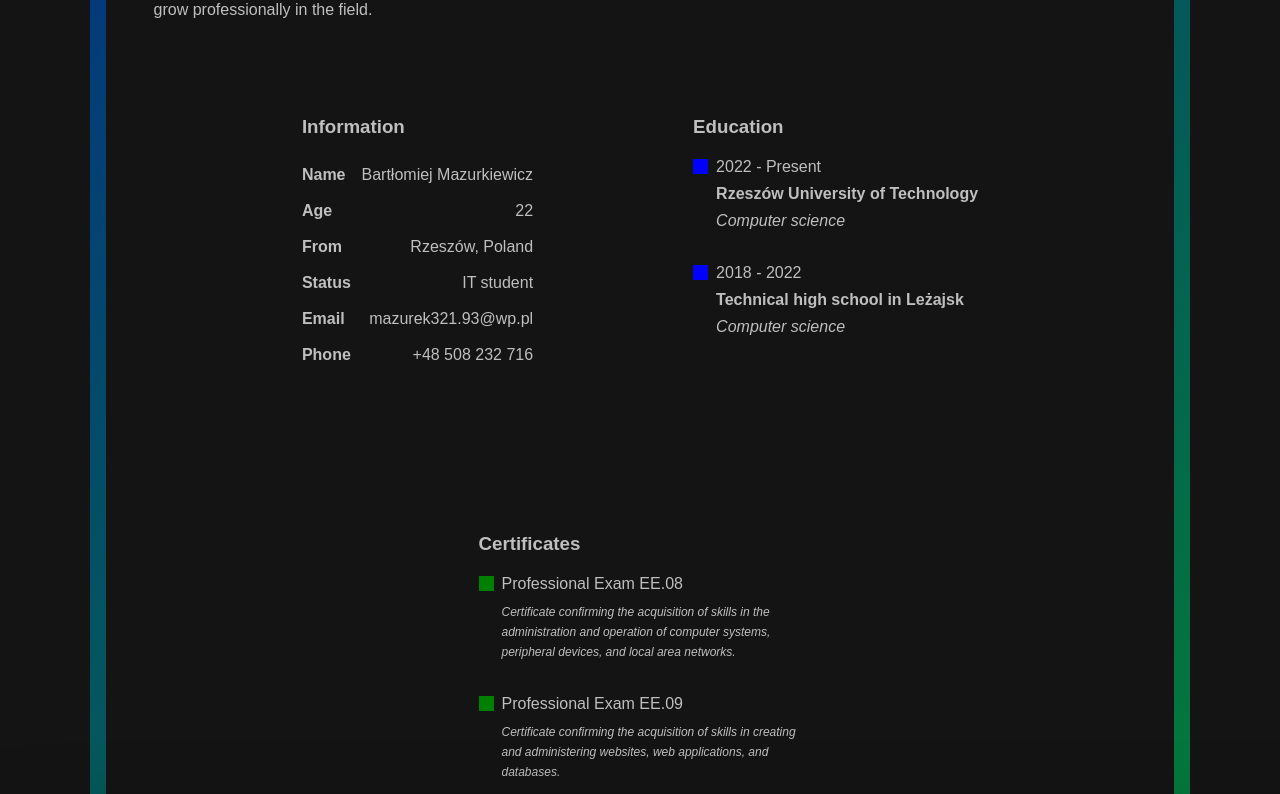
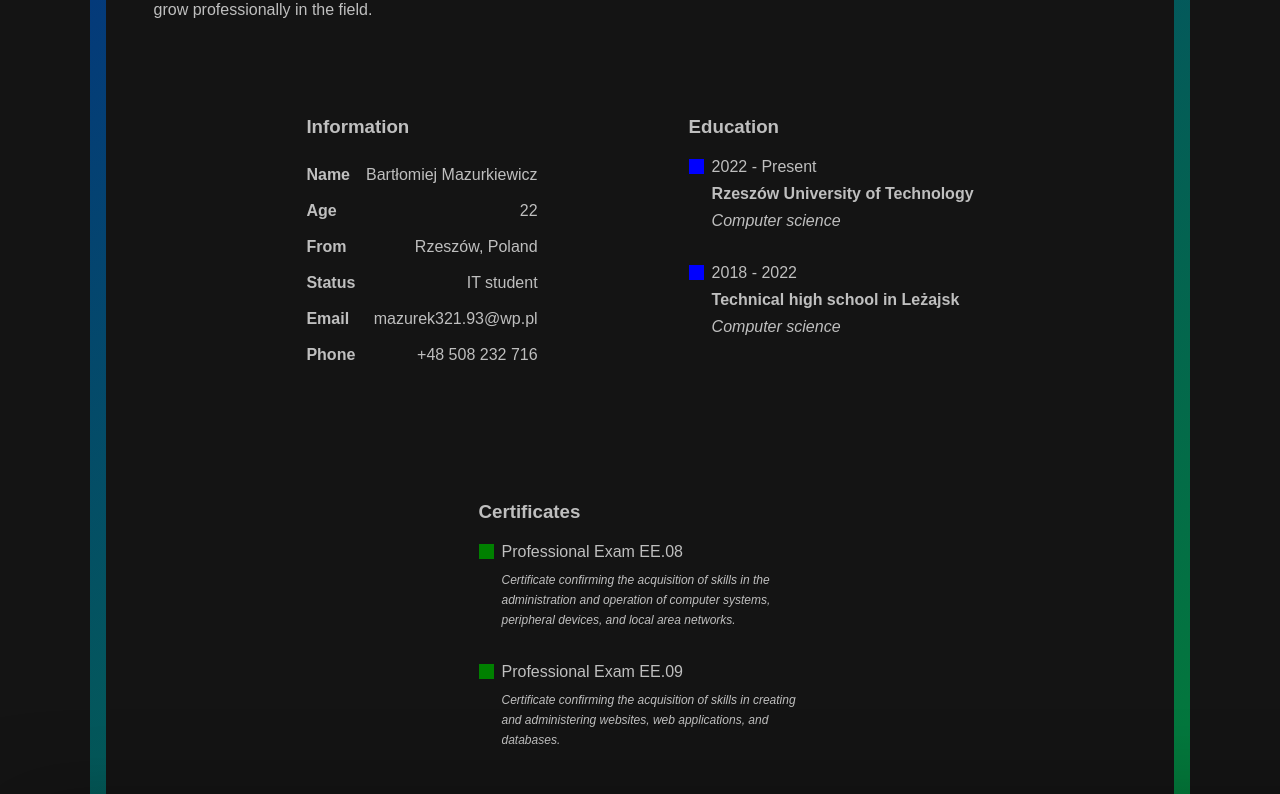
Before and after one commit to mazurek321/portfolio, a React (Vite) app: page /#/ in a window 1280 px wide. Shown: the part 1086-1880 px from the top of the page. Built offline with nearby package versions, Linux system fonts and the light colour scheme.

Commit message:
Update animations

```diff
--- a/src/Components/About/About.css
+++ b/src/Components/About/About.css
@@ -50,15 +50,6 @@
   background: var(--div-background);
   width: 100%;
   margin: 1em;
-  transform: translateX(100%);
-  transition: var(--visible) all ease-out;
-  opacity: var(--startOpacity);
-}
-
-#About .about-content .content.visible
-{
-  transform: translateX(0);
-  opacity: 1;
 }
 
 
@@ -89,7 +80,7 @@
 {
   align-items: stretch;
   justify-content: center;
-  gap: 10em;
+  gap: 8em;
   flex-wrap: wrap;
 }
 
@@ -132,6 +123,52 @@
   background: green;
 }
 
+#About .description,
+#About .caffel.information,
+#About .caffel.education,
+#About .caffel.certificates
+{
+  transition: var(--visible) all ease-out;
+  opacity: var(--startOpacity);
+}
+#About .description
+{
+  transform: translateX(80%);
+}
+#About .description.visible
+{
+  transform: translateX(0);
+  opacity: 1;
+}
+
+#About .caffel.information
+{
+  transform: translateX(-80%);
+}
+#About .caffel.information.visible
+{
+  transform: translateX(0);
+  opacity: 1;
+}
+#About .caffel.education
+{
+  transform: translateY(50%);
+}
+#About .caffel.education.visible
+{
+  transform: translateY(0);
+  opacity: 1;
+}
+#About .caffel.certificates
+{
+  transform: translateX(80%);
+}
+#About .caffel.certificates.visible
+{
+  transform: translateX(0);
+  opacity: 1;
+}
+
 #About .information p{
   text-align: right;
   width: 100%;
--- a/src/Components/About/About.jsx
+++ b/src/Components/About/About.jsx
@@ -6,21 +6,25 @@ import useInView from '../../hooks/useInView';
 
 
 const About = ({lightMode}) => {
-  const [ref, isVisible] = useInView();
+  const [descRef, descVisible] = useInView();
+  const [infRef, infVisible] = useInView();
+  const [edRef, edVisible] = useInView();
+  const [certRef, certVisible] = useInView();
 
   return (
-    <div className={`container ${lightMode ? '' : 'dark'} `} id='About' ref={ref}>
+    <div className={`container ${lightMode ? '' : 'dark'} `} id='About'>
       <h1>About me</h1>
       <div className="about-content flex" >
         <div className="border"></div>
-         <div className={`content ${isVisible ? 'visible' : ''}`}>
-            <div className="description">
+         <div className={`content`}>
+
+            <div className={`description ${descVisible ? 'visible' : ''}`} ref={descRef}>
               <h3>{aboutText.heading}</h3>
               <p>{aboutText.description}</p>
             </div>
 
             <div className="caffels flex">
-              <div className="caffel information">
+              <div className={`caffel information ${infVisible ? 'visible' : ''}`} ref={infRef}>
                 <h3>Information</h3>
                 {personalInfo.map((info,index)=>(
                   <div className="information flex" key={index}>
@@ -31,7 +35,7 @@ const About = ({lightMode}) => {
                 }
               </div>
 
-              <div className="caffel">
+              <div className={`caffel education ${edVisible ? 'visible' : ''}`} ref={edRef}>
                 <h3>Education</h3>
                 {education.map((ed, index)=>(
                   <div className="split" key={index}>
@@ -45,7 +49,7 @@ const About = ({lightMode}) => {
                 ))}
               </div>
 
-              <div className="caffel certificates">
+              <div className={`caffel certificates ${certVisible ? 'visible' : ''}`} ref={certRef}>
                 <h3>Certificates</h3>
                  {certificates.map((cert, index)=>(
                   <div className="split" key={index}>
--- a/src/Components/Projects/Projects.css
+++ b/src/Components/Projects/Projects.css
@@ -17,16 +17,10 @@
     grid-template-columns: repeat(3, 30%);
     justify-content: space-between;
     align-items: stretch;
-    opacity: var(--startOpacity);
-    transform: translateX(-100%);
-    transition: var(--visible) all ease-out;
 }
 
-#Projects .list-of-projects.visible
-{
-    opacity: 1;
-    transform: translateX(0);
-}
+
+
 
 #Projects .project
 {
@@ -37,6 +31,21 @@
     text-align: center;
     box-shadow: 5px 5px 7px var(--button2);
     overflow: hidden;
+    opacity: 0.5;
+    transition: var(--visible) all ease-out;
+}
+
+#Projects .project.fade-in-left {
+    transform: translateX(80%);
+}
+#Projects .project.fade-in-right{
+    transform: translateX(-80%);
+}
+
+#Projects .project.visible
+{
+    opacity: 1;
+    transform: translateX(0);
 }
 
 #Projects .project p
@@ -66,15 +75,6 @@
     margin: 2em 0;
     display: flex;
     justify-content: right;
-    transform: translateX(100%);
-    opacity: var(--startOpacity);
-    transition: var(--visible) all ease-out;
-}
-
-#Projects .button.visible
-{
-    transform: translateX(0);
-    opacity: 1;
 }
 
 
--- a/src/Components/Projects/Projects.jsx
+++ b/src/Components/Projects/Projects.jsx
@@ -8,15 +8,20 @@ import useInView from '../../hooks/useInView';
 
 
 const Projects = ({lightMode}) => {
-  const [ref, isVisible] = useInView();
 
   return (
-    <div className={`container ${lightMode ? '' : 'dark'}`} id='Projects'  ref={ref}>
+    <div className={`container ${lightMode ? '' : 'dark'}`} id='Projects'>
       <h1>Projects</h1>
-      <div className={`list-of-projects ${isVisible ? 'visible' : ''}`} >
+      <div className='list-of-projects' >
 
-        {projects.slice(0,3).map((item, index) => (
-          <div className="project" key={index}>
+        {projects.slice(0,3).map((item, index) => {
+
+          const [ref, isVisible] = useInView();
+          const animationClass =
+            index % 2 === 0 ? 'fade-in-left' : 'fade-in-right';
+
+          return(
+            <div className={`project ${animationClass} ${isVisible ? 'visible' : ''}`} key={index} ref={ref}>
               <h4>{item.title}</h4>
               <p>{item.shortDescription}</p>
               <div className="technologies">
@@ -27,10 +32,11 @@ const Projects = ({lightMode}) => {
                   {item.technology.length > 5 && <span>...</span>}
               </div>
             </div>
-        ))}
+          )
+      })}
 
       </div>
-      <div className={`button ${isVisible ? 'visible' : ''}`}>
+      <div className={`button`}>
 
         <Link to="/projects">
           <StyledButton variant={'second'} lightMode={lightMode}></StyledButton>
--- a/src/Components/Skills/Skills.css
+++ b/src/Components/Skills/Skills.css
@@ -23,10 +23,10 @@
     transition: var(--visible) all ease-out;
 }
 #Skills .section.fade-in-left {
-    transform: translateX(100%);
+    transform: translateX(80%);
 }
 #Skills .section.fade-in-right{
-    transform: translateX(-100%);
+    transform: translateX(-80%);
 }
 
 #Skills .section.visible
--- a/src/Components/Skills/Skills.jsx
+++ b/src/Components/Skills/Skills.jsx
@@ -5,20 +5,21 @@ import useInView from '../../hooks/useInView';
 
 
 const Skills = ({lightMode}) => {
-  const [ref, isVisible] = useInView();
 
   return (
-    <div className={`container ${lightMode ? '' : 'dark'}`} id='Skills' ref={ref}>
+    <div className={`container ${lightMode ? '' : 'dark'}`} id='Skills'>
       <h1>Skills</h1>
       <div className="list flex">
 
         {skills.map((section, index) => {
 
+          const [ref, isVisible] = useInView();
+
           const animationClass =
             index % 2 === 0 ? 'fade-in-left' : 'fade-in-right';
 
           return(
-            <div className={`section ${animationClass} ${isVisible ? 'visible' : ''}`} key={index}>
+            <div className={`section ${animationClass} ${isVisible ? 'visible' : ''}`} key={index}  ref={ref}>
               <h2>{section.category}</h2>
               <div className="items">
                 {section.items.map((skill, i) => {
```
Lines whose indentation alone changed are shown as unchanged.
